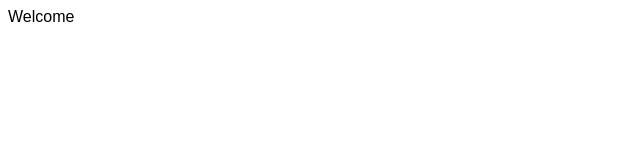
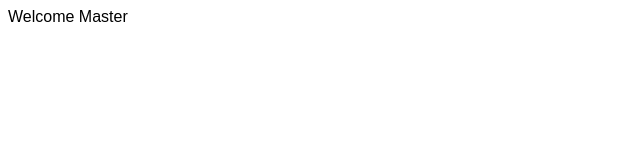
Before and after one commit to anto91github/git_tutorial, a plain HTML site: page index.html in a window 1280 px wide. Shown: the full height of the page, 0-640 px from the left. Drawn offline with Linux system fonts and the light colour scheme.

Commit message:
add welcome master

```diff
--- a/index.html
+++ b/index.html
@@ -11,6 +11,6 @@
 </head>
 <body>
 	<script type="text/javascript" src="script.js"></script>
-	Welcome
+	Welcome Master
 </body>
 </html>
```
Also changed, not shown: command list.txt.
